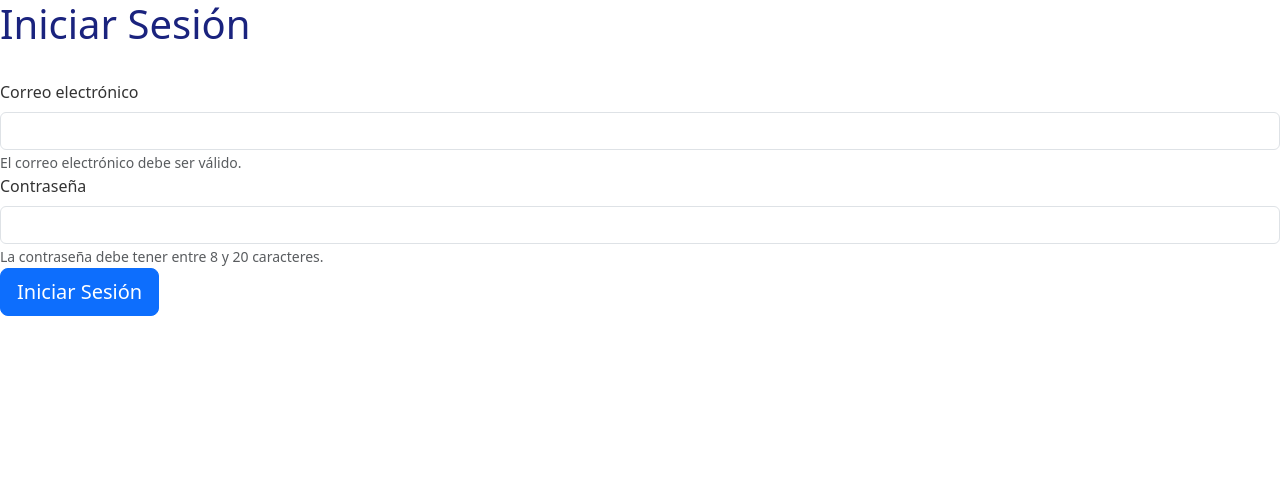
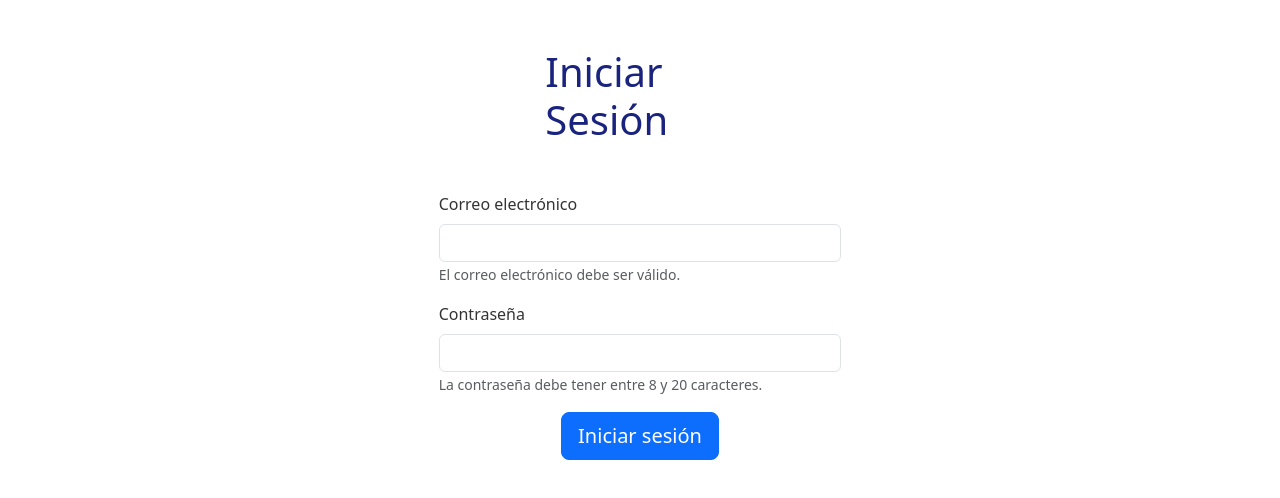
Before and after one commit to ksta11/TradeTalentSocialNetwork, a React (Vite) app in the folder TTSN/: page /login in a window 1280 px wide. Shown: the top 498 px of the page. Built offline with nearby package versions, Linux system fonts and the light colour scheme.

Commit message:
se implementó bootstrap en el login

```diff
--- a/TTSN/src/components/pages/Home.jsx
+++ b/TTSN/src/components/pages/Home.jsx
@@ -1,12 +1,6 @@
 import './Home.css';
 import { Carousel } from '../molecules/Carousel';
 import { Card } from '../molecules/Card'; // Asumiendo que tienes un componente Card
-
-
-import Container from 'react-bootstrap/Container';
-import Nav from 'react-bootstrap/Nav';
-import Navbar from 'react-bootstrap/Navbar';
-import NavDropdown from 'react-bootstrap/NavDropdown';
 
 
 export function Home() {
@@ -59,29 +53,7 @@ export function Home() {
 
   return (
     <>
-      <Navbar expand="lg" className="bg-body-tertiary">
-      <Container>
-        <Navbar.Brand href="#home">React-Bootstrap</Navbar.Brand>
-        <Navbar.Toggle aria-controls="basic-navbar-nav" />
-        <Navbar.Collapse id="basic-navbar-nav">
-          <Nav className="me-auto">
-            <Nav.Link href="#home">Home</Nav.Link>
-            <Nav.Link href="#link">Link</Nav.Link>
-            <NavDropdown title="Dropdown" id="basic-nav-dropdown">
-              <NavDropdown.Item href="#action/3.1">Action</NavDropdown.Item>
-              <NavDropdown.Item href="#action/3.2">
-                Another action
-              </NavDropdown.Item>
-              <NavDropdown.Item href="#action/3.3">Something</NavDropdown.Item>
-              <NavDropdown.Divider />
-              <NavDropdown.Item href="#action/3.4">
-                Separated link
-              </NavDropdown.Item>
-            </NavDropdown>
-          </Nav>
-        </Navbar.Collapse>
-      </Container>
-    </Navbar>
+
 
       <Carousel slides={carouselSlides} />
       <div className="container-fluid px-2 py-5">
--- a/TTSN/src/components/pages/Login.jsx
+++ b/TTSN/src/components/pages/Login.jsx
@@ -7,8 +7,17 @@ export function Login() {
 
 
   return (
-    <div>
+    <div className="container-fluid">
+
+            <div className='row justify-content-center mb-3 mt-5'>
+                  <div className='col-2'>
                       <h1>Iniciar Sesión</h1>
+                  </div>
+            </div>
+
+
+            <div className='row justify-content-center mb-3'>
+                  <div className='col-4'>
                     <FormTextField
                       label="Correo electrónico"
                       id="email"
@@ -16,6 +25,12 @@ export function Login() {
                       ariaDescribedby="emailHelpBlock"
                       helpText="El correo electrónico debe ser válido."
                     />
+                  </div>
+            </div>
+
+
+            <div className='row justify-content-center mb-3'>
+                  <div className='col-4'>
                     <FormTextField
                     label="Contraseña"
                     id="password"
@@ -23,7 +38,12 @@ export function Login() {
                     ariaDescribedby="passwordHelpBlock"
                     helpText="La contraseña debe tener entre 8 y 20 caracteres."
                     />
-        <Button_type label="Iniciar Sesión" size="lg" />
+                  </div>
+            </div>
+
+            <div style={{ display: 'flex', justifyContent: 'center' }}>
+                <Button_type label="Iniciar sesión" size="lg"/>
+            </div>
 
 
 
--- a/TTSN/src/components/pages/Register.jsx
+++ b/TTSN/src/components/pages/Register.jsx
@@ -6,7 +6,7 @@ export function Register() {
 
     return (
         <div className="container-fluid">
-            <div className='row justify-content-center'>
+            <div className='row justify-content-center mt-5 mb-3'>
                 <div className='col-4'>
                     <h1>Registro de Usuario</h1>
                 </div>
```
Lines whose indentation alone changed are shown as unchanged.
